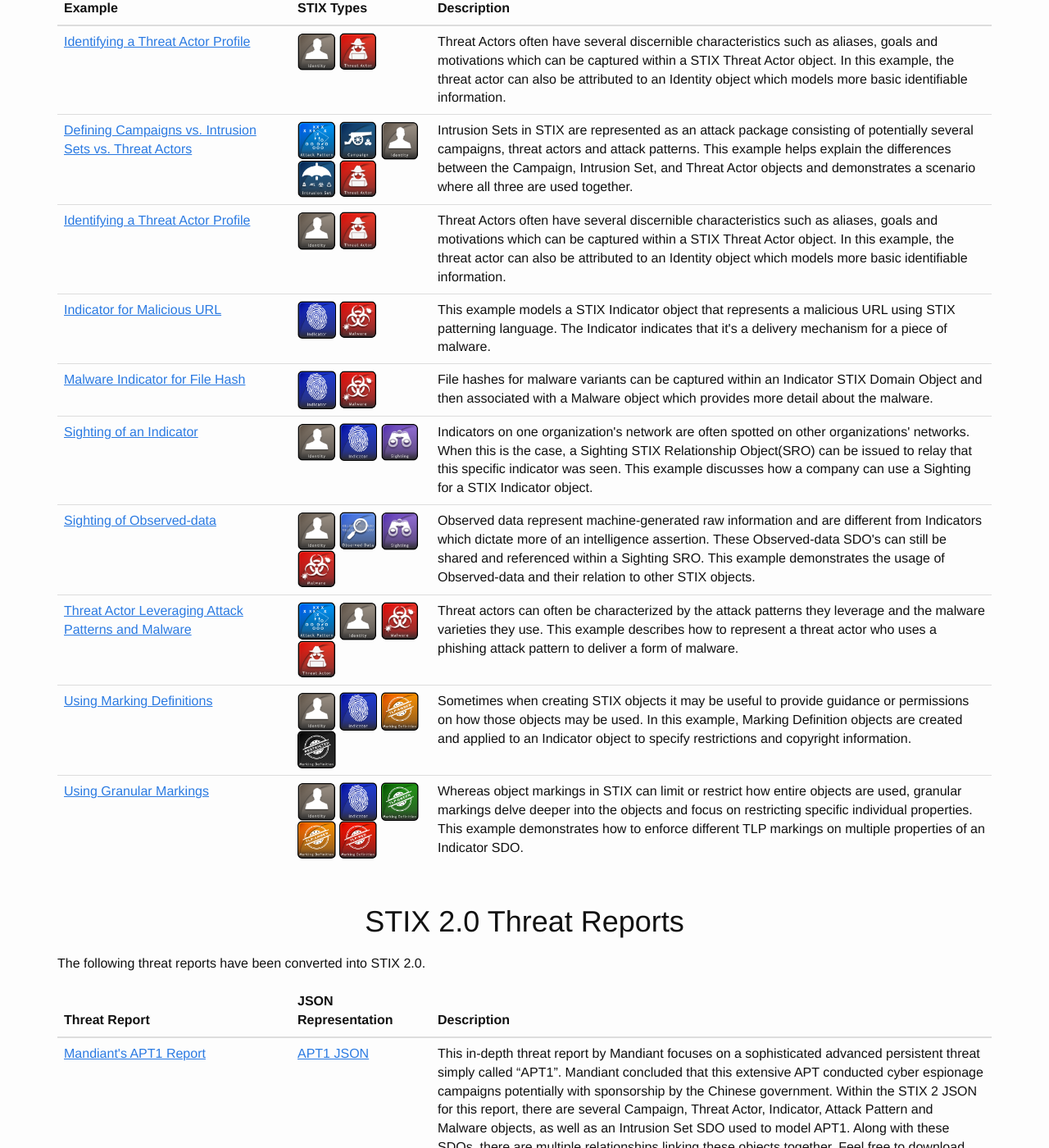
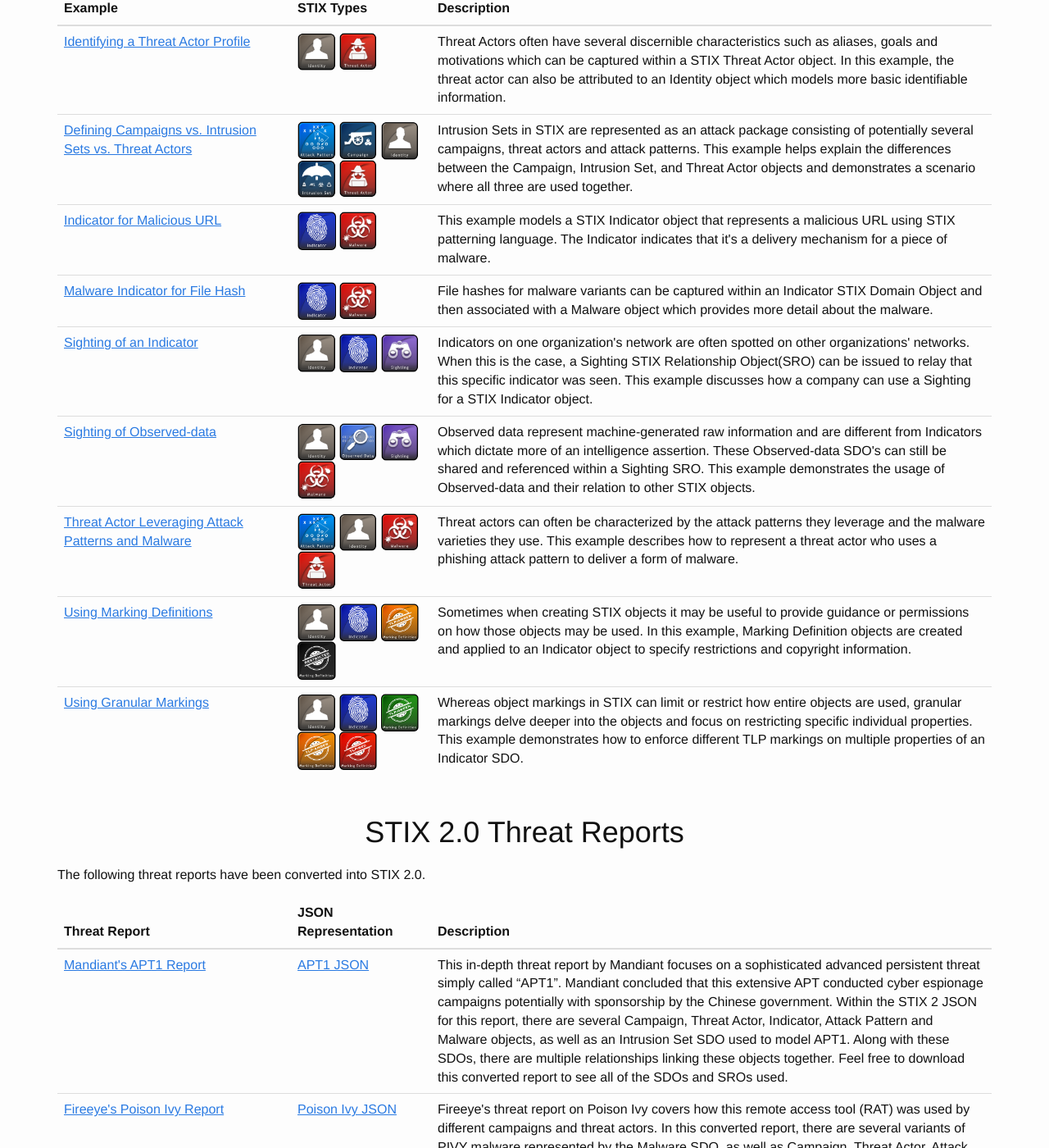
Before and after one commit to oasis-open/cti-documentation, a Jekyll site: the page built from stix/examples.md, in a window 1280 px wide and 1400 px high, scrolled down 336 px. Shown: the whole window at 82% size. Built offline with Jekyll 4.4.1, drawn with Linux system fonts in a browser that asks for light colours; some of the changed lines change nothing that is shown.

Commit message:
Added link to visualized Threat Report
Removed duplicate example

```diff
--- a/stix/examples.md
+++ b/stix/examples.md
@@ -42,7 +42,6 @@
 | --- | --- | --- |
 | [Identifying a Threat Actor Profile](/cti-documentation/examples/identifying-a-threat-actor-profile) | ![Identity Icon]({{ site.baseurl }}/img/icons/identity.png){: data-tag="Identity"} ![Threat Actor Icon]({{ site.baseurl }}/img/icons/threat_actor.png){: data-tag="Threat Actor"} | Threat Actors often have several discernible characteristics such as aliases, goals and motivations which can be captured within a STIX Threat Actor object. In this example, the threat actor can also be attributed to an Identity object which models more basic identifiable information. |
 | [Defining Campaigns vs. Intrusion Sets vs. Threat Actors](/cti-documentation/examples/defining-campaign-ta-is)  | ![Attack Pattern Icon]({{ site.baseurl }}/img/icons/attack_pattern.png){: data-tag="Attack Pattern"} ![Campaign Icon]({{ site.baseurl }}/img/icons/campaign.png){: data-tag="Campaign"} ![Identity Icon]({{ site.baseurl }}/img/icons/identity.png){: data-tag="Identity"} ![Intrusion Set Icon]({{ site.baseurl }}/img/icons/intrusion_set.png){: data-tag="Intrusion Set"} ![Threat Actor Icon]({{ site.baseurl }}/img/icons/threat_actor.png){: data-tag="Threat Actor"} | Intrusion Sets in STIX are represented as an attack package consisting of potentially several campaigns, threat actors and attack patterns. This example helps explain the differences between the Campaign, Intrusion Set, and Threat Actor objects and demonstrates a scenario where all three are used together.|
-| [Identifying a Threat Actor Profile](/cti-documentation/examples/identifying-a-threat-actor-profile)      | ![Identity Icon]({{ site.baseurl }}/img/icons/identity.png){: data-tag="Identity"} ![Threat Actor Icon]({{ site.baseurl }}/img/icons/threat_actor.png){: data-tag="Threat Actor"} | Threat Actors often have several discernible characteristics such as aliases, goals and motivations which can be captured within a STIX Threat Actor object. In this example, the threat actor can also be attributed to an Identity object which models more basic identifiable information. |
 | [Indicator for Malicious URL](/cti-documentation/examples/indicator-for-malicious-url)             | ![Indicator Icon]({{ site.baseurl }}/img/icons/indicator.png){: data-tag="Indicator"} ![Malware Icon]({{ site.baseurl }}/img/icons/malware.png){: data-tag="Malware"} | This example models a STIX Indicator object that represents a malicious URL using STIX patterning language. The Indicator indicates that it's a delivery mechanism for a piece of malware. |
 | [Malware Indicator for File Hash](/cti-documentation/examples/malware-indicator-for-file-hash)         | ![Indicator Icon]({{ site.baseurl }}/img/icons/indicator.png){: data-tag="Indicator"} ![Malware Icon]({{ site.baseurl }}/img/icons/malware.png){: data-tag="Malware"} | File hashes for malware variants can be captured within an Indicator STIX Domain Object and then associated with a Malware object which provides more detail about the malware.  |
 | [Sighting of an Indicator](/cti-documentation/examples/sighting-of-an-indicator) | ![Identity Icon]({{ site.baseurl }}/img/icons/identity.png){: data-tag="Identity"} ![Indicator Icon]({{ site.baseurl }}/img/icons/indicator.png){: data-tag="Indicator"} ![Sighting Icon]({{ site.baseurl }}/img/icons/sighting.png){: data-tag="Sighting"} | Indicators on one organization's network are often spotted on other organizations' networks. When this is the case, a Sighting STIX Relationship Object(SRO) can be issued to relay that this specific indicator was seen. This example discusses how a company can use a Sighting for a STIX Indicator object.
@@ -63,4 +62,4 @@
 | --------------------------------------- | ------------------------------------------------- | ------------------------------------------- |
 | [Mandiant's APT1 Report](https://www.fireeye.com/content/dam/fireeye-www/services/pdfs/mandiant-apt1-report.pdf){:target="_blank"}  |  [APT1 JSON](https://oasis-open.github.io/cti-documentation/examples/example_json/apt1.zip) | This in-depth threat report by Mandiant focuses on a sophisticated advanced persistent threat simply called "APT1". Mandiant concluded that this extensive APT conducted cyber espionage campaigns potentially with sponsorship by the Chinese government. Within the STIX 2 JSON for this report, there are several Campaign, Threat Actor, Indicator, Attack Pattern and Malware objects, as well as an Intrusion Set SDO used to model APT1. Along with these SDOs, there are multiple relationships linking these objects together. Feel free to download this converted report to see all of the SDOs and SROs used.  |
 | [Fireeye's Poison Ivy Report](https://www.fireeye.com/content/dam/fireeye-www/global/en/current-threats/pdfs/rpt-poison-ivy.pdf){:target="_blank"}  | [Poison Ivy JSON](https://oasis-open.github.io/cti-documentation/examples/example_json/poisonivy.zip) | Fireeye's threat report on Poison Ivy covers how this remote access tool (RAT) was used by different campaigns and threat actors. In this converted report, there are several variants of PIVY malware represented by the Malware SDO, as well as Campaign, Threat Actor, Attack Pattern, and Vulnerability objects. Relationship SROs help link the malware variants to the campaigns and threat actors and demonstrate the vulnerabilities PIVY exploits. The JSON representation is available for download.   |
-| [IMDDOS Botnet Report](https://www.coresecurity.com/publication/imddos-botnet-discovery-and-analysis){:target="_blank"} | [IMDDOS Threat Modeling Exercise](https://gist.github.com/rjsmitre/79775df68b0d1c7c0985b4fe7f115586) | This report by Damballa discusses the Chinese IMDDOS botnet. For this report, several OASIS CTI-TC team members came up with solutions. This conversion to STIX 2.0 models Indicator, Malware, and Threat Actor SDOs, along with the corresponding Relationship objects linking them together.
+| [IMDDOS Botnet Report](https://www.coresecurity.com/publication/imddos-botnet-discovery-and-analysis){:target="_blank"} | [IMDDOS Threat Modeling Exercise](https://gist.github.com/rjsmitre/79775df68b0d1c7c0985b4fe7f115586) --- [Visulized](https://oasis-open.github.io/cti-stix-visualization/?url=https://gist.githubusercontent.com/rjsmitre/79775df68b0d1c7c0985b4fe7f115586/raw/d5d2a3e7b4ae52ff7153a8b7b5b57dd066611803/imddos.json){: target="_blank"} | This report by Damballa discusses the Chinese IMDDOS botnet. For this report, several OASIS CTI-TC team members came up with solutions. This conversion to STIX 2.0 models Indicator, Malware, and Threat Actor SDOs, along with the corresponding Relationship objects linking them together.
```
